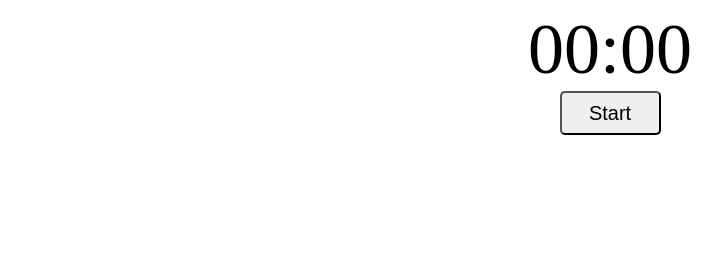
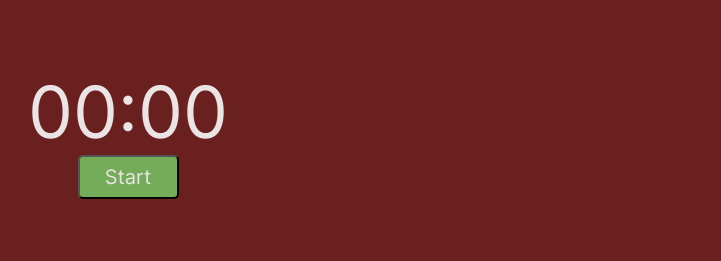
Before and after one commit to bedrohenr/pomodoro, a website with bundled scripts: page src/index.html in a window 1280 px wide. Shown: the whole page, without its empty margins (30-751 px from the left). Built offline with nearby package versions, Linux system fonts and the light colour scheme.

Commit message:
unfinished frontend

```diff
--- a/src/index.css
+++ b/src/index.css
@@ -1,15 +1,35 @@
-/* * { */
-/*     border: 1px solid black; */
-/* } */
+:root {
+    --background: #6b2020;
+    --text: #EAE4E4;
+    --start_button_background: #75AC5A;
+    --start_button_color: #EAE4E4;
+    --pause_button_background: #75AC5A;
+    --pause_button_color: #EAE4E4;
+    --contiue_button_background: #B75E63;
+    --continue_button_color: #EAE4E4;
+    --stop_button_background: #B75E63;
+    --stop_button_color: #EAE4E4;
+}
+
+@font-face {
+    font-family: 'inter';
+    src: url('./assets/fonts/Inter-Regular.ttf')
+}
+
+* {
+    font-family: 'inter', Arial, sans-serif;
+}
 
 .center {
     display: flex;
-    align-content: center;
+    align-items: center;
     justify-content: center;
+    flex-direction: column;
 }
 
 .timer {
     font-size: 72px;
+    color: #EAE4E4;
 }
 
 button {
@@ -18,3 +38,32 @@ button {
     border-radius: 5px;
     font-size: 20px;
 }
+
+.background {
+    width: 300px;
+    height: 250px;
+    background-color: var(--background);
+}
+
+.start {
+    color: var(--start_button_color);
+    background-color: var(--start_button_background);
+}
+
+.pause {
+    color: var(--pause_button_color);
+    background-color: var(--pause_button_background);
+    display: none;
+}
+
+.continue {
+    color: var(--continue_button_color);
+    background-color: var(--continue_button_background);
+    display: none;
+}
+
+.stop {
+    color: var(--stop_button_color);
+    background-color: var(--stop_button_background);
+    display: none;
+}
--- a/src/index.html
+++ b/src/index.html
@@ -9,15 +9,16 @@
         <link rel="stylesheet" type="text/css" href="index.css"></link>
         <title>Pomodoro - Electron</title>
     </head>
-    <body>
-        <div id="main">
-            <div id="clock" class="timer center">00:00</div>
-            <div id="buttons" class="center">
-                <button id="start" class="">
-                    <div class="center">Start</div>
+    <body class="background center">
+        <div id="main" class="center">
+            <div id="clock" class="timer">00:00</div>
+            <div id="buttons" class="">
+                <button id="start" class="start">
+                    <div class="">Start</div>
                 </button>
-                <!-- <button id="pause">Pause</button> -->
-                <!-- <button id=" stop">Stop</button> -->
+                <button id="pause" class="pause">Pause</button>
+                <button id="continue" class="continue">Pause</button>
+                <button id="stop" class="stop">Stop</button>
             </div>
         </div>
         <script src="../dist/render.js" defer></script>
```
Also changed, not shown: src/assets/fonts/Inter-Bold.ttf (added), src/assets/fonts/Inter-Medium.ttf (added), src/assets/fonts/Inter-Regular.ttf (added).
